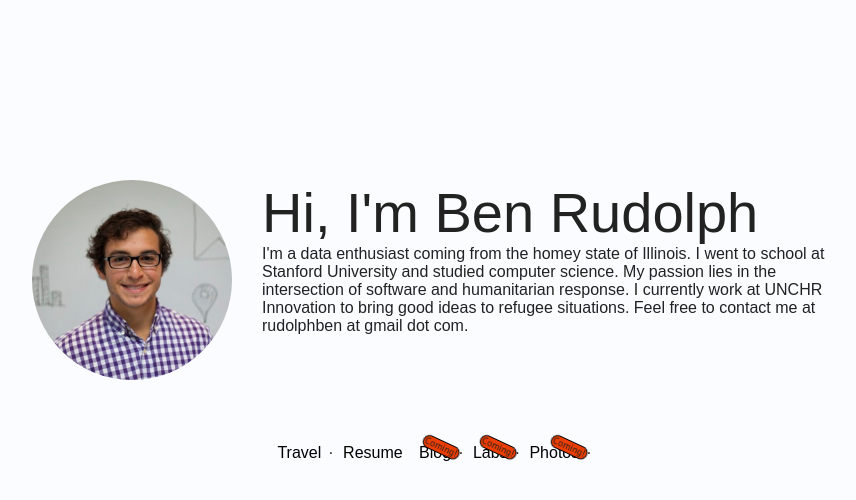
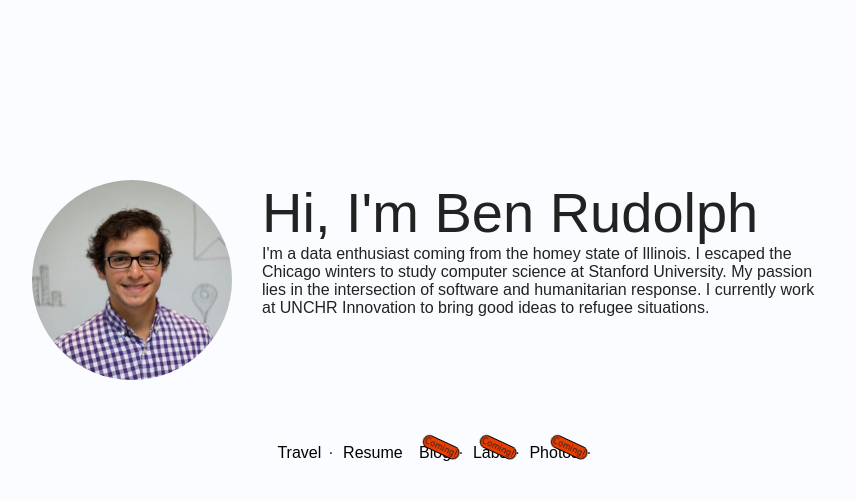
Before and after one commit to benrudolph/main, a Jekyll site: the page built from index.html, in a window 1280 px wide. Shown: the top 500 px of the page, without its empty margins (208-1064 px from the left). Built offline with Jekyll 4.4.1, drawn with Linux system fonts in a browser that asks for light colours; Markdown is read by kramdown in place of the engine named in the settings.

Commit message:
Changed wording

```diff
--- a/index.html
+++ b/index.html
@@ -9,11 +9,7 @@ layout: default
     </div>
     <div class="about">
       <h1 class="about-heading">Hi, I'm Ben Rudolph</h1>
-      <div class="about-content">I'm a data enthusiast coming from the homey state of Illinois. I went to
-  school at Stanford University and studied computer science. My passion
-  lies in the intersection of software and humanitarian response. I currently
-  work at UNCHR Innovation to bring good ideas to refugee situations. Feel
-  free to contact me at rudolphben at gmail dot com.</div>
+      <div class="about-content">I'm a data enthusiast coming from the homey state of Illinois. I escaped the Chicago winters to study computer science at Stanford University. My passion lies in the intersection of software and humanitarian response. I currently work at UNCHR Innovation to bring good ideas to refugee situations.</div>
     </div>
   </div>
   <div class="links">
```
Also changed, not shown: 1 other file.
